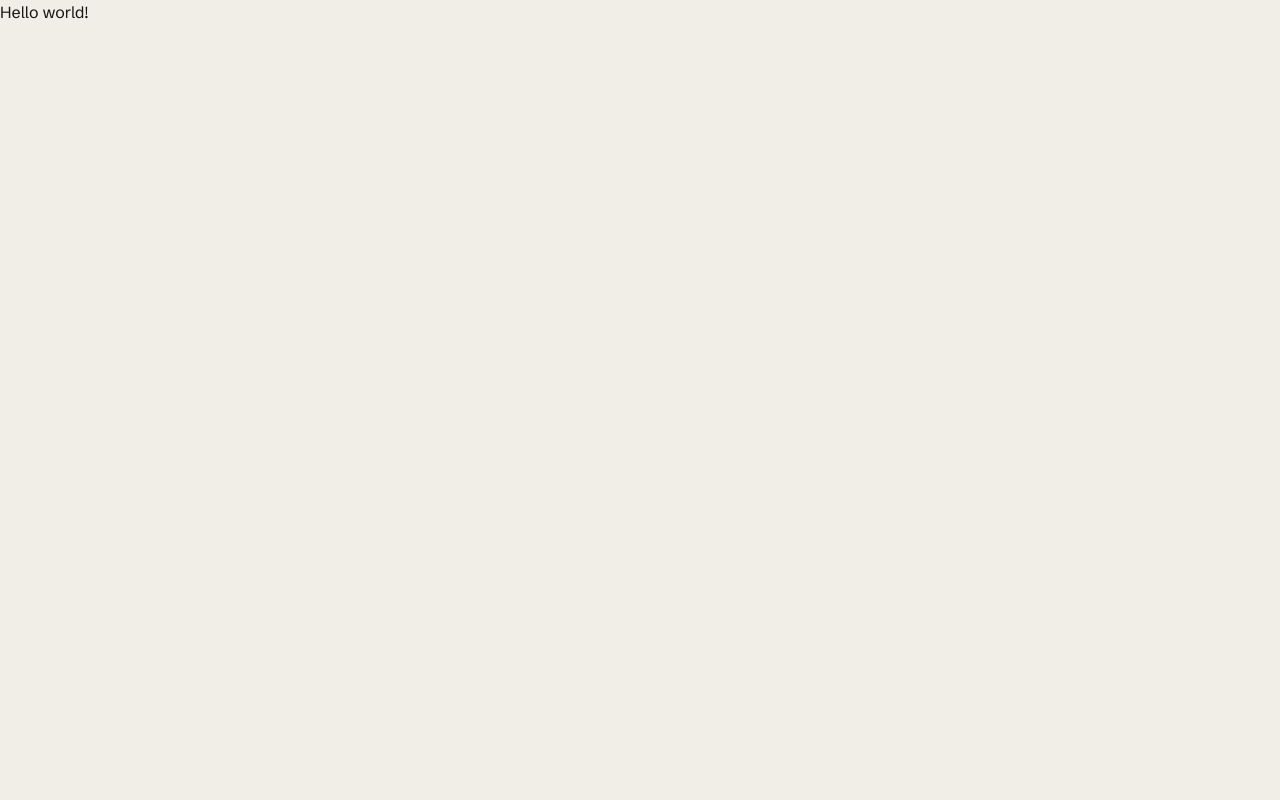
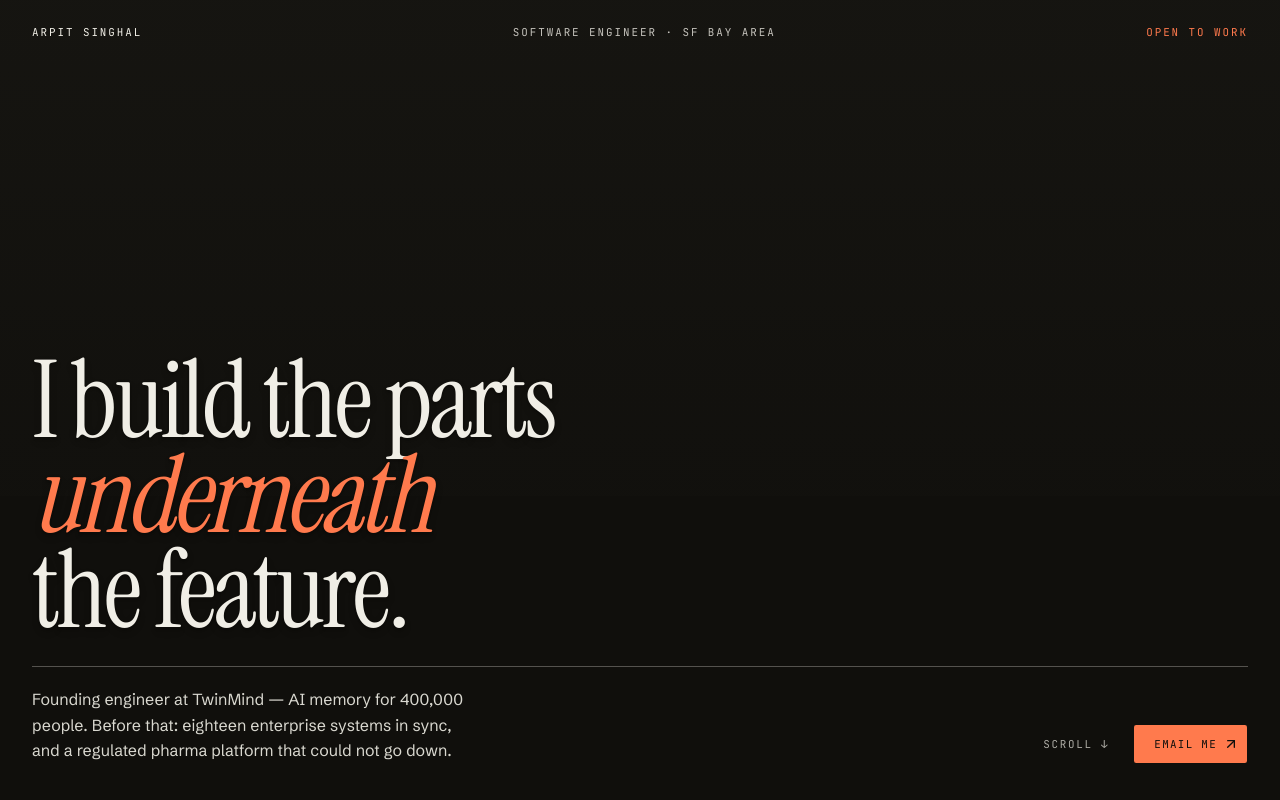
Before and after one commit to arpitsinghal98/Portfolio, a Next.js app: page / in a window 1280 px wide. Built offline with nearby package versions, Linux system fonts and the light colour scheme.

Commit message:
chore: add hero section with profile and email link

```diff
--- a/app/page.tsx
+++ b/app/page.tsx
@@ -1,7 +1,9 @@
+import { HeroSection } from "@/components/sections/hero-section";
+
 export default function Home() {
   return (
     <main>
-      <div>Hello world!</div>
+      <HeroSection />
     </main>
   );
 }
--- /dev/null
+++ b/components/sections/hero-section.tsx
@@ -0,0 +1,67 @@
+import { ArrowUpRight } from "lucide-react";
+import { Button } from "@/components/ui/button";
+
+export function HeroSection() {
+  return (
+    <section
+      aria-labelledby="hero-heading"
+      className="dark relative isolate min-h-svh overflow-hidden bg-background text-foreground"
+    >
+      <div
+        aria-hidden="true"
+        className="absolute inset-x-0 top-0 h-[62%] bg-secondary/35"
+      />
+      <div
+        aria-hidden="true"
+        className="absolute inset-0 bg-linear-to-b from-background/20 via-background/70 to-background"
+      />
+
+      <div className="relative mx-auto flex min-h-svh w-full max-w-[97.5rem] flex-col px-5 sm:px-8">
+        <header className="flex items-baseline justify-between gap-5 py-6 font-mono text-[0.68rem] tracking-[0.18em] uppercase">
+          <span>Arpit Singhal</span>
+          <span className="hidden text-foreground/80 sm:inline">
+            Software Engineer · SF Bay Area
+          </span>
+          <span className="text-accent">Open to work</span>
+        </header>
+
+        <div className="mt-auto pb-8 sm:pb-9">
+          <h1
+            id="hero-heading"
+            className="max-w-[15ch] text-[clamp(3.125rem,8.4vw,9rem)] leading-[0.88] tracking-[-0.03em] text-shadow-lg"
+          >
+            I build the parts <em className="text-accent">underneath</em> the
+            feature.
+          </h1>
+
+          <div className="mt-7 flex flex-col gap-6 border-t border-foreground/30 pt-5 sm:flex-row sm:items-end sm:justify-between">
+            <p className="max-w-[46ch] text-base leading-[1.6] text-foreground/90">
+              Founding engineer at TwinMind — AI memory for 400,000 people.
+              Before that: eighteen enterprise systems in sync, and a regulated
+              pharma platform that could not go down.
+            </p>
+
+            <div className="flex items-center justify-between gap-6 sm:justify-end">
+              <span className="font-mono text-[0.68rem] tracking-[0.16em] text-foreground/70 uppercase">
+                Scroll ↓
+              </span>
+              <Button
+                render={
+                  <a
+                    href="mailto:arpitsinghal98@outlook.com"
+                    aria-label="Email Arpit Singhal"
+                  >
+                    Email me
+                    <ArrowUpRight aria-hidden="true" data-icon="inline-end" />
+                  </a>
+                }
+                size="lg"
+                className="bg-accent px-5 font-mono text-[0.68rem] tracking-[0.12em] text-accent-foreground uppercase hover:bg-accent/90"
+              />
+            </div>
+          </div>
+        </div>
+      </div>
+    </section>
+  );
+}
--- /dev/null
+++ b/components/ui/button.tsx
@@ -0,0 +1,57 @@
+import { Button as ButtonPrimitive } from "@base-ui/react/button";
+import { cva, type VariantProps } from "class-variance-authority";
+import { cn } from "cn";
+
+const buttonVariants = cva(
+  "group/button inline-flex shrink-0 items-center justify-center rounded-md border border-transparent bg-clip-padding text-sm font-medium whitespace-nowrap transition-all outline-none select-none focus-visible:border-ring focus-visible:ring-3 focus-visible:ring-ring/50 active:not-aria-[haspopup]:translate-y-px disabled:pointer-events-none disabled:opacity-50 aria-invalid:border-destructive aria-invalid:ring-3 aria-invalid:ring-destructive/20 dark:aria-invalid:border-destructive/50 dark:aria-invalid:ring-destructive/40 [&_svg]:pointer-events-none [&_svg]:shrink-0 [&_svg:not([class*='size-'])]:size-4",
+  {
+    variants: {
+      variant: {
+        default: "bg-primary text-primary-foreground hover:bg-primary/80",
+        outline:
+          "border-border bg-background shadow-xs hover:bg-muted hover:text-foreground aria-expanded:bg-muted aria-expanded:text-foreground dark:border-input dark:bg-input/30 dark:hover:bg-input/50",
+        secondary:
+          "bg-secondary text-secondary-foreground hover:bg-[color-mix(in_oklch,var(--secondary),var(--foreground)_5%)] aria-expanded:bg-secondary aria-expanded:text-secondary-foreground",
+        ghost:
+          "hover:bg-muted hover:text-foreground aria-expanded:bg-muted aria-expanded:text-foreground dark:hover:bg-muted/50",
+        destructive:
+          "bg-destructive/10 text-destructive hover:bg-destructive/20 focus-visible:border-destructive/40 focus-visible:ring-destructive/20 dark:bg-destructive/20 dark:hover:bg-destructive/30 dark:focus-visible:ring-destructive/40",
+        link: "text-primary underline-offset-4 hover:underline",
+      },
+      size: {
+        default:
+          "h-9 gap-1.5 px-2.5 in-data-[slot=button-group]:rounded-md has-data-[icon=inline-end]:pr-2 has-data-[icon=inline-start]:pl-2",
+        xs: "h-6 gap-1 rounded-[min(var(--radius-md),8px)] px-2 text-xs in-data-[slot=button-group]:rounded-md has-data-[icon=inline-end]:pr-1.5 has-data-[icon=inline-start]:pl-1.5 [&_svg:not([class*='size-'])]:size-3",
+        sm: "h-8 gap-1 rounded-[min(var(--radius-md),10px)] px-2.5 in-data-[slot=button-group]:rounded-md has-data-[icon=inline-end]:pr-1.5 has-data-[icon=inline-start]:pl-1.5",
+        lg: "h-10 gap-1.5 px-2.5 has-data-[icon=inline-end]:pr-2 has-data-[icon=inline-start]:pl-2",
+        icon: "size-9",
+        "icon-xs":
+          "size-6 rounded-[min(var(--radius-md),8px)] in-data-[slot=button-group]:rounded-md [&_svg:not([class*='size-'])]:size-3",
+        "icon-sm":
+          "size-8 rounded-[min(var(--radius-md),10px)] in-data-[slot=button-group]:rounded-md",
+        "icon-lg": "size-10",
+      },
+    },
+    defaultVariants: {
+      variant: "default",
+      size: "default",
+    },
+  },
+);
+
+function Button({
+  className,
+  variant = "default",
+  size = "default",
+  ...props
+}: ButtonPrimitive.Props & VariantProps<typeof buttonVariants>) {
+  return (
+    <ButtonPrimitive
+      data-slot="button"
+      className={cn(buttonVariants({ variant, size, className }))}
+      {...props}
+    />
+  );
+}
+
+export { Button, buttonVariants };
```
